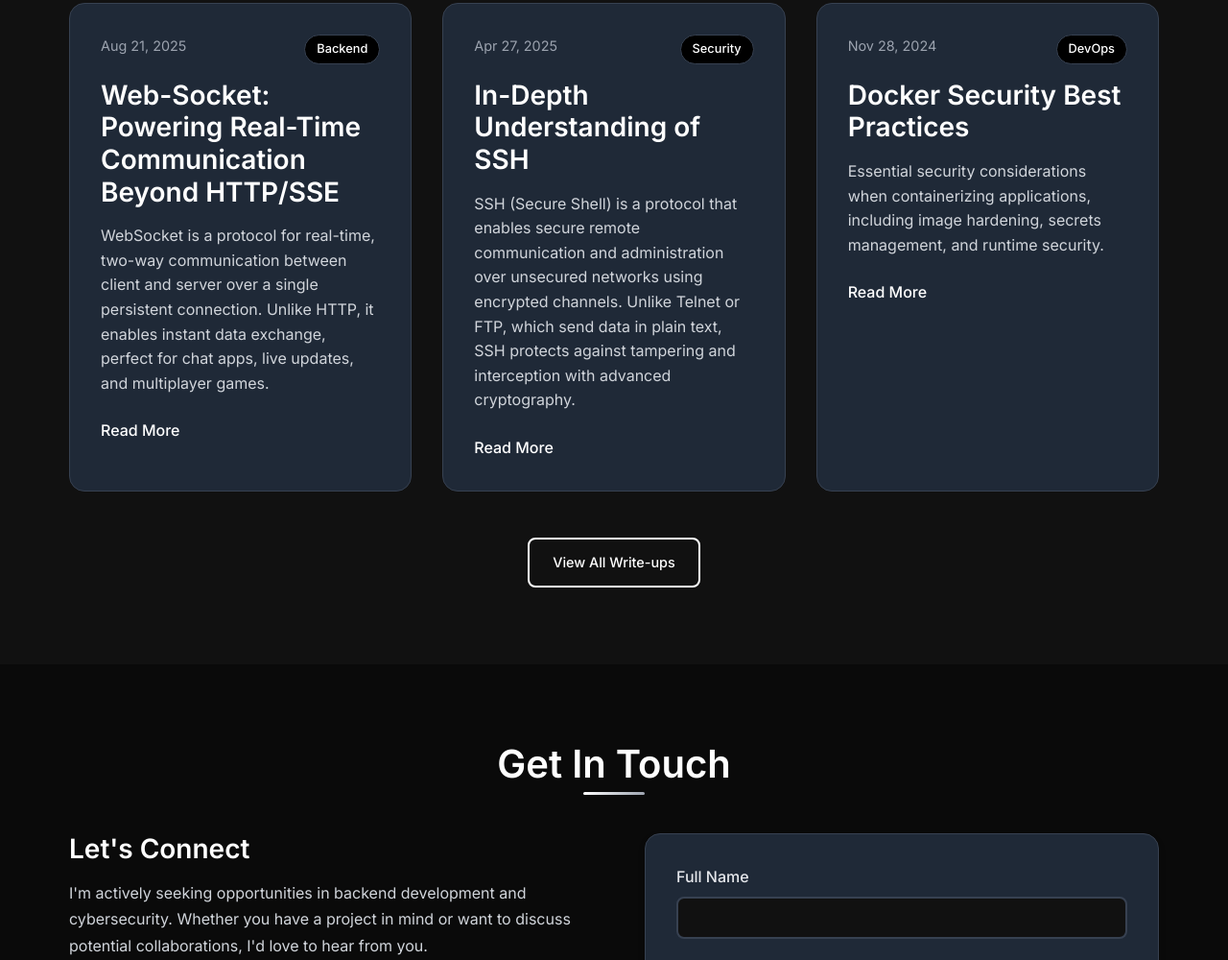
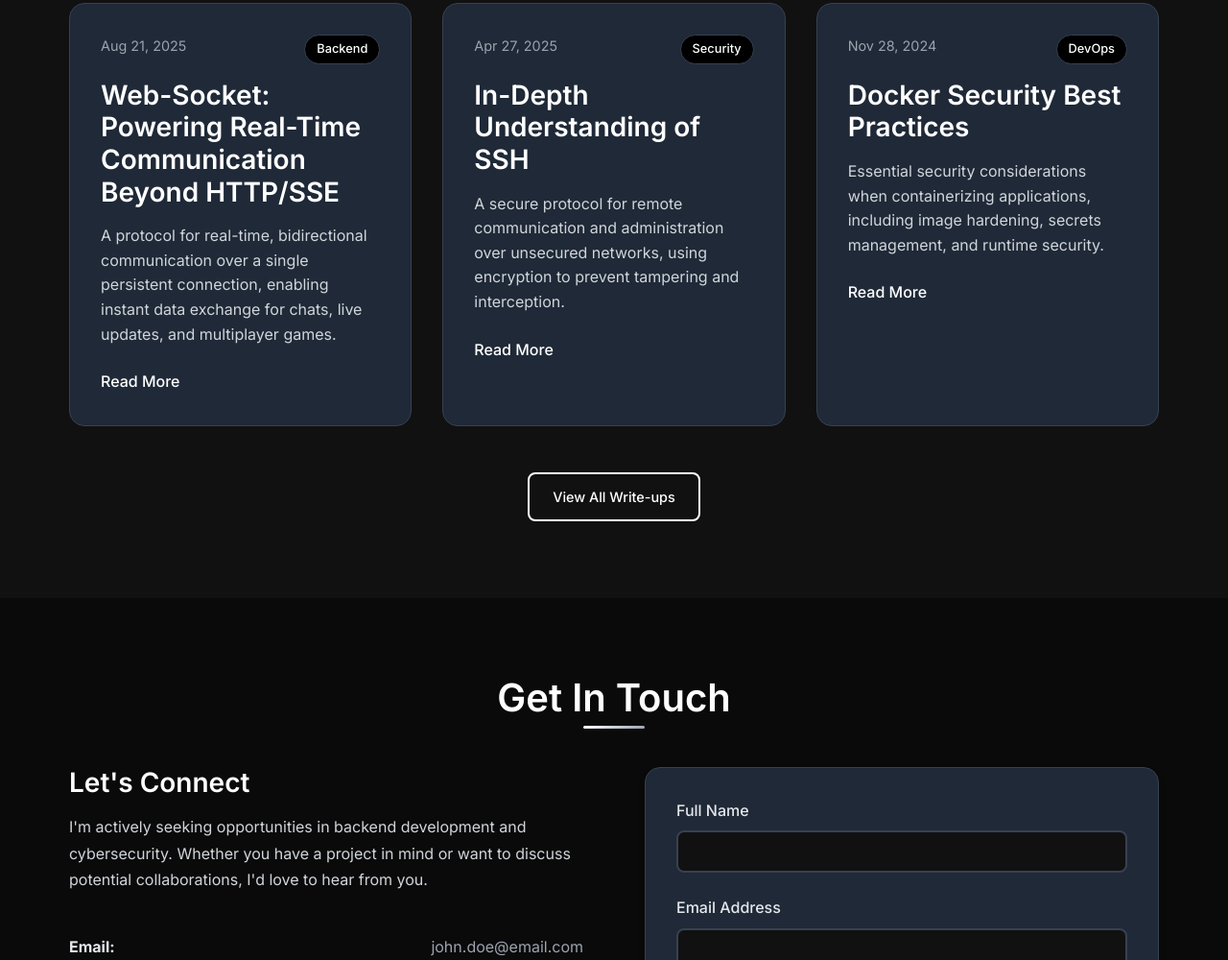
Before and after one commit to rout369/portfolio, a plain HTML site: page index.html in a window 1280 px wide. Shown: the part 4788-5788 px from the top of the page at 96% size. Drawn offline with nearby package versions, Linux system fonts and the light colour scheme.

Commit message:
Update index.html

```diff
--- a/index.html
+++ b/index.html
@@ -425,8 +425,7 @@
                     </div>
                     <h3 class="writeup-title">Web-Socket: Powering Real-Time Communication Beyond HTTP/SSE</h3>
                     <p class="writeup-excerpt">
-                        WebSocket is a protocol for real-time, two-way communication between client and server over a single persistent connection.
-                        Unlike HTTP, it enables instant data exchange, perfect for chat apps, live updates, and multiplayer games.
+                       A protocol for real-time, bidirectional communication over a single persistent connection, enabling instant data exchange for chats, live updates, and multiplayer games.
                     </p>
                     <a href="https://medium.com/@routbiswajit70681/web-socket-powering-real-time-communication-beyond-http-sse-6613b2f270b0" class="writeup-link">Read More</a>
                 </article>
@@ -438,8 +437,8 @@
                     </div>
                     <h3 class="writeup-title">In-Depth Understanding of SSH</h3>
                     <p class="writeup-excerpt">
-                       SSH (Secure Shell) is a protocol that enables secure remote communication and administration over unsecured networks using encrypted channels.
-                       Unlike Telnet or FTP, which send data in plain text, SSH protects against tampering and interception with advanced cryptography.
+                       A secure protocol for remote communication and administration over unsecured networks,
+                       using encryption to prevent tampering and interception.
                     </p>
                     <a href="https://medium.com/@routbiswajit70681/in-depth-understanding-of-ssh-architecture-security-mechanisms-a07c900e57bb" class="writeup-link">Read More</a>
                 </article>
```
